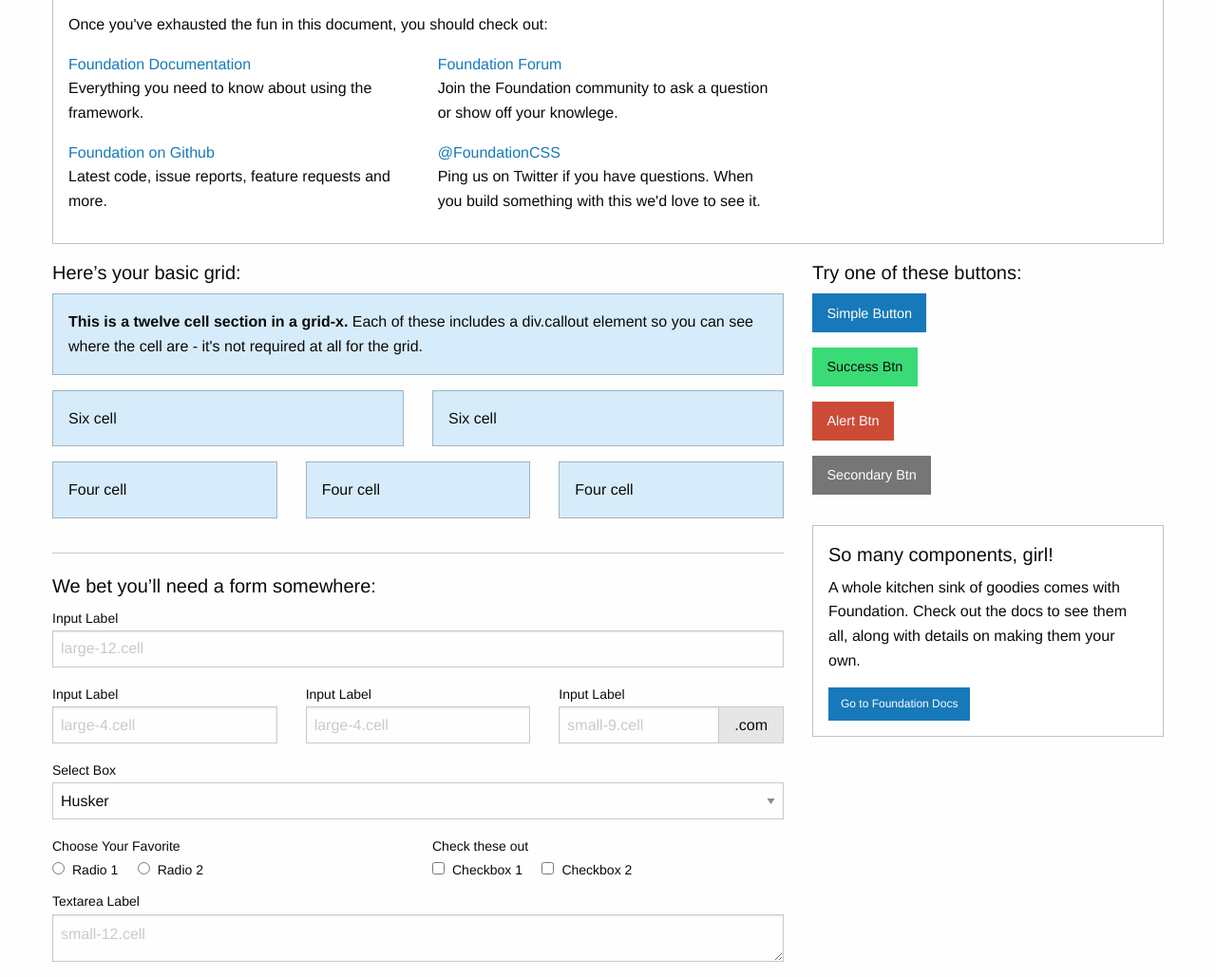
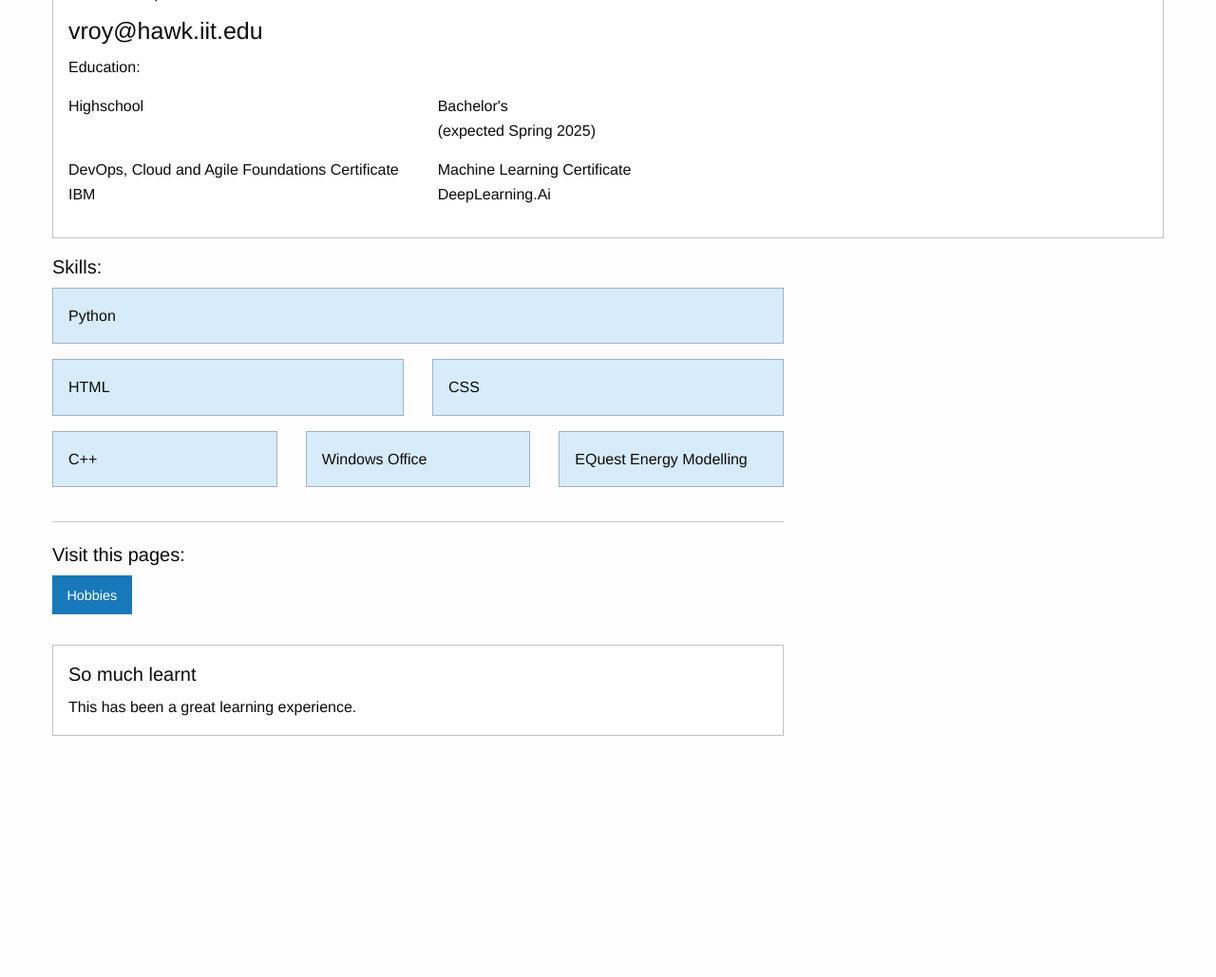
Before and after one commit to saganhades/Vishnupriya-Roy--Project-4, a plain HTML site: page index.html in a window 1280 px wide. Shown: the part 172-1201 px from the top of the page at 95% size. After the commit the page ends 963 px from the top, so only its background shows below. Drawn offline with Linux system fonts and the light colour scheme.

Commit message:
Update index.html

```diff
--- a/index.html
+++ b/index.html
@@ -14,30 +14,31 @@
     <div class="grid-container">
       <div class="grid-x grid-padding-x">
         <div class="large-12 cell">
-          <h1>Welcome to Foundation</h1>
+          <h1>Welcome to My Resume</h1>
         </div>
       </div>
 
       <div class="grid-x grid-padding-x">
         <div class="large-12 cell">
           <div class="callout">
-            <h3>We&rsquo;re stoked you want to try Foundation! </h3>
-            <p>To get going, this file (index.html) includes some basic styles you can modify, play around with, or totally destroy to get going.</p>
-            <p>Once you've exhausted the fun in this document, you should check out:</p>
+            <h3>Vishnupriya Roy</h3>
+            <h4>Mumbai, India</h4>
+            <h4>vroy@hawk.iit.edu</h4>
+            <p>Education:</p>
             <div class="grid-x grid-padding-x">
               <div class="large-4 medium-4 cell">
-                <p><a href="https://get.foundation/sites/docs/">Foundation Documentation</a><br />Everything you need to know about using the framework.</p>
+                <p>Highschool</p>
               </div>
               <div class="large-4 medium-4 cell">
-                <p><a href="https://github.com/foundation/foundation-sites/discussions">Foundation Forum</a><br />Join the Foundation community to ask a question or show off your knowlege.</p>
+                <p>Bachelor's</a><br />(expected Spring 2025)</p>
               </div>
             </div>
             <div class="grid-x grid-padding-x">
               <div class="large-4 medium-4 medium-push-2 cell">
-                <p><a href="https://github.com/foundation/foundation-sites">Foundation on Github</a><br />Latest code, issue reports, feature requests and more.</p>
+                <p>DevOps, Cloud and Agile Foundations Certificate<br />IBM </p>
               </div>
               <div class="large-4 medium-4 medium-pull-2 cell">
-                <p><a href="https://twitter.com/FoundationCSS">@FoundationCSS</a><br />Ping us on Twitter if you have questions. When you build something with this we'd love to see it.</p>
+                <p>Machine Learning Certificate<br />DeepLearning.Ai</p>
               </div>
             </div>
           </div>
@@ -46,117 +47,54 @@
 
       <div class="grid-x grid-padding-x">
         <div class="large-8 medium-8 cell">
-          <h5>Here&rsquo;s your basic grid:</h5>
+          <h5>Skills:</h5>
           <!-- Grid Example -->
 
           <div class="grid-x grid-padding-x">
             <div class="large-12 cell">
               <div class="primary callout">
-                <p><strong>This is a twelve cell section in a grid-x.</strong> Each of these includes a div.callout element so you can see where the cell are - it's not required at all for the grid.</p>
+                <p>Python</p>
               </div>
             </div>
           </div>
           <div class="grid-x grid-padding-x">
             <div class="large-6 medium-6 cell">
               <div class="primary callout">
-                <p>Six cell</p>
+                <p>HTML</p>
               </div>
             </div>
             <div class="large-6 medium-6 cell">
               <div class="primary callout">
-                <p>Six cell</p>
+                <p>CSS</p>
               </div>
             </div>
           </div>
           <div class="grid-x grid-padding-x">
             <div class="large-4 medium-4 small-4 cell">
               <div class="primary callout">
-                <p>Four cell</p>
+                <p>C++</p>
               </div>
             </div>
             <div class="large-4 medium-4 small-4 cell">
               <div class="primary callout">
-                <p>Four cell</p>
+                <p>Windows Office</p>
               </div>
             </div>
             <div class="large-4 medium-4 small-4 cell">
               <div class="primary callout">
-                <p>Four cell</p>
+                <p>EQuest Energy Modelling</p>
               </div>
             </div>
           </div>
 
           <hr />
 
-          <h5>We bet you&rsquo;ll need a form somewhere:</h5>
-          <form>
-            <div class="grid-x grid-padding-x">
-              <div class="large-12 cell">
-                <label>Input Label</label>
-                <input type="text" placeholder="large-12.cell" />
-              </div>
-            </div>
-            <div class="grid-x grid-padding-x">
-              <div class="large-4 medium-4 cell">
-                <label>Input Label</label>
-                <input type="text" placeholder="large-4.cell" />
-              </div>
-              <div class="large-4 medium-4 cell">
-                <label>Input Label</label>
-                <input type="text" placeholder="large-4.cell" />
-              </div>
-              <div class="large-4 medium-4 cell">
-                <div class="grid-x">
-                  <label>Input Label</label>
-                  <div class="input-group">
-                    <input type="text" placeholder="small-9.cell" class="input-group-field" />
-                    <span class="input-group-label">.com</span>
-                  </div>
-                </div>
-              </div>
-            </div>
-            <div class="grid-x grid-padding-x">
-              <div class="large-12 cell">
-                <label>Select Box</label>
-                <select>
-                  <option value="husker">Husker</option>
-                  <option value="starbuck">Starbuck</option>
-                  <option value="hotdog">Hot Dog</option>
-                  <option value="apollo">Apollo</option>
-                </select>
-              </div>
-            </div>
-            <div class="grid-x grid-padding-x">
-              <div class="large-6 medium-6 cell">
-                <label>Choose Your Favorite</label>
-                <input type="radio" name="pokemon" value="Red" id="pokemonRed"><label for="pokemonRed">Radio 1</label>
-                <input type="radio" name="pokemon" value="Blue" id="pokemonBlue"><label for="pokemonBlue">Radio 2</label>
-              </div>
-              <div class="large-6 medium-6 cell">
-                <label>Check these out</label>
-                <input id="checkbox1" type="checkbox"><label for="checkbox1">Checkbox 1</label>
-                <input id="checkbox2" type="checkbox"><label for="checkbox2">Checkbox 2</label>
-              </div>
-            </div>
-            <div class="grid-x grid-padding-x">
-              <div class="large-12 cell">
-                <label>Textarea Label</label>
-                <textarea placeholder="small-12.cell"></textarea>
-              </div>
-            </div>
-          </form>
-        </div>
-
         <div class="large-4 medium-4 cell">
-          <h5>Try one of these buttons:</h5>
-          <p><a href="#" class="button">Simple Button</a><br/>
-            <a href="#" class="success button">Success Btn</a><br/>
-            <a href="#" class="alert button">Alert Btn</a><br/>
-            <a href="#" class="secondary button">Secondary Btn</a></p>
+          <h5>Visit this pages:</h5>
+          <p><a href="page3.html" class="button">Hobbies</a><br/></p>
           <div class="callout">
-            <h5>So many components, girl!</h5>
-            <p>A whole kitchen sink of goodies comes with Foundation. Check out the docs to see them all, along with details on making them your own.</p>
-            <a href="https://get.foundation/sites/docs/" class="small button">Go to Foundation Docs</a>
+            <h5>So much learnt</h5>
+            <p>This has been a great learning experience.</p>
           </div>
         </div>
       </div>
```
